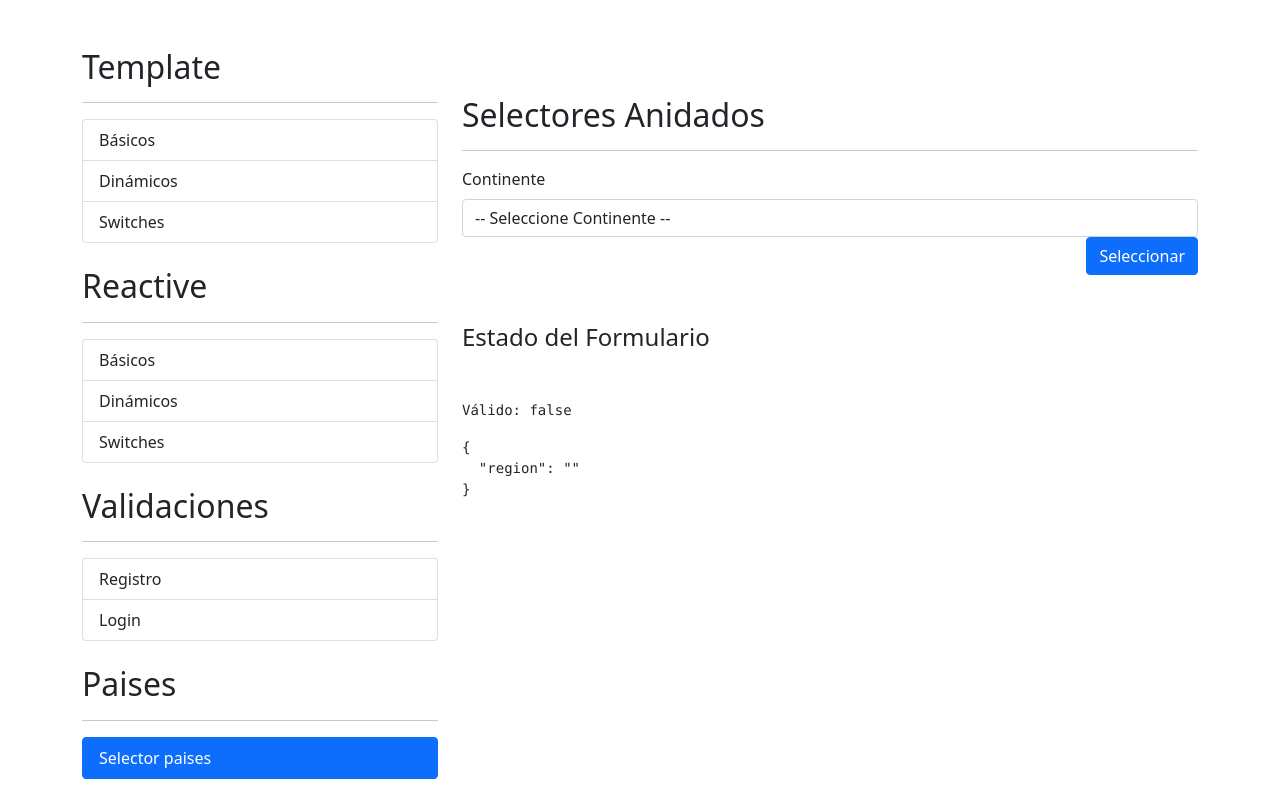
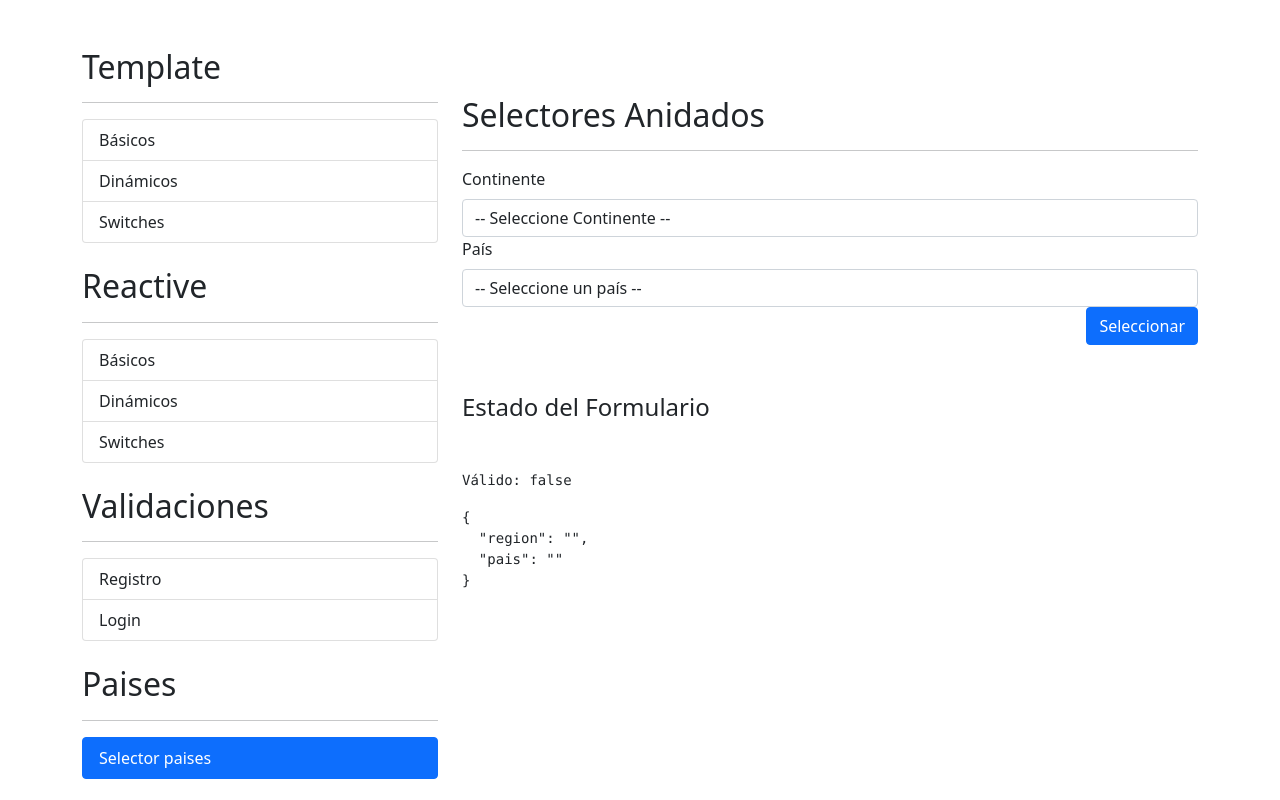
Before and after one commit to alexglzrys/angular-formularios, an Angular app: page /paises/selector in a window 1280 px wide. Built offline with nearby package versions, Linux system fonts and the light colour scheme.

Commit message:
segundo selector anidado

```diff
--- /dev/null
+++ b/src/app/paises/interfaces/pais-small.ts
@@ -0,0 +1,65 @@
+export interface PaisSmall {
+  name: Name;
+}
+
+interface Name {
+  common: string;
+  official: string;
+  nativeName: NativeName;
+}
+
+interface NativeName {
+  eng?: Eng;
+  mlt?: Eng;
+  swe?: Eng;
+  dan?: Eng;
+  fao?: Eng;
+  bos?: Eng;
+  hrv?: Eng;
+  srp?: Eng;
+  ces?: Eng;
+  slk?: Eng;
+  fra?: Eng;
+  gsw?: Eng;
+  ita?: Eng;
+  roh?: Eng;
+  lav?: Eng;
+  bul?: Eng;
+  ell?: Eng;
+  tur?: Eng;
+  deu?: Eng;
+  ltz?: Eng;
+  gle?: Eng;
+  nfr?: Eng;
+  est?: Eng;
+  nld?: Eng;
+  bar?: Eng;
+  lat?: Eng;
+  hun?: Eng;
+  sqi?: Eng;
+  bel?: Eng;
+  rus?: Eng;
+  mkd?: Eng;
+  nrf?: Eng;
+  nno?: Eng;
+  nob?: Eng;
+  smi?: Eng;
+  ukr?: Eng;
+  lit?: Eng;
+  glv?: Eng;
+  isl?: Eng;
+  fin?: Eng;
+  nor?: Eng;
+  ron?: Eng;
+  por?: Eng;
+  cat?: Eng;
+  slv?: Eng;
+  spa?: Eng;
+  cnr?: Eng;
+  pol?: Eng;
+}
+
+interface Eng {
+  official: string;
+  common: string;
+}
--- a/src/app/paises/pages/selector-page/selector-page.component.html
+++ b/src/app/paises/pages/selector-page/selector-page.component.html
@@ -7,7 +7,16 @@
       <label for="continente" class="form-label">Continente</label>
       <select id="continente" class="form-control" formControlName="region">
         <option value="" selected disabled>-- Seleccione Continente --</option>
-        <option *ngFor="let region of regiones" [value]="region | lowercase" >{{ region}}</option>
+        <option *ngFor="let region of regiones" [value]="region | lowercase" >{{ region }}</option>
+      </select>
+    </div>
+  </div>
+  <div class="row">
+    <div class="col">
+      <label for="continente" class="form-label">País</label>
+      <select id="continente" class="form-control" formControlName="pais">
+        <option value="" selected disabled>-- Seleccione un país --</option>
+        <option *ngFor="let pais of paises" [value]="pais.name.official | lowercase" >{{ pais.name.official }}</option>
       </select>
     </div>
   </div>
--- a/src/app/paises/pages/selector-page/selector-page.component.ts
+++ b/src/app/paises/pages/selector-page/selector-page.component.ts
@@ -1,5 +1,6 @@
 import { Component, OnInit } from '@angular/core';
 import { FormBuilder, FormGroup, Validators } from '@angular/forms';
+import { PaisSmall } from '../../interfaces/pais-small';
 import { PaisesService } from '../../services/paises/paises.service';
 
 @Component({
@@ -10,10 +11,12 @@ import { PaisesService } from '../../services/paises/paises.service';
 export class SelectorPageComponent implements OnInit {
 
   miFormulario: FormGroup = this.fb.group({
-    region: ['', Validators.required]
+    region: ['', Validators.required],
+    pais: ['', Validators.required]
   })
 
   regiones!: string[];
+  paises!: PaisSmall[];
 
   constructor(private fb: FormBuilder,
               private paisesServices: PaisesService) { }
@@ -21,7 +24,20 @@ export class SelectorPageComponent implements OnInit {
   ngOnInit(): void {
     // Obtener el listado de regiones (continentes)
     this.regiones = this.paisesServices.regiones;
+
+    // Escuchar cambios en el control select de regiones (subscripción al control de formulario reactivo)
+    this.miFormulario.get('region')?.valueChanges.subscribe(nuevaRegion => {
+      console.log(nuevaRegion)
+      // Solicitar el listado de paises relacionados con la región seleccionada
+      this.paisesServices.getPaisesPorRegion(nuevaRegion).subscribe(paises => {
+        this.paises = paises;
+        console.log(paises)
+      })
+    })
   }
+
+
+
 
   guardar() {
     this.miFormulario.value;
--- a/src/app/paises/services/paises/paises.service.ts
+++ b/src/app/paises/services/paises/paises.service.ts
@@ -1,6 +1,10 @@
 import { HttpClient } from '@angular/common/http';
 import { Injectable } from '@angular/core';
+import { Observable } from 'rxjs';
+import { environment } from 'src/environments/environment';
+import { PaisSmall } from '../../interfaces/pais-small';
 
+const API_URL = environment.url_paises
 @Injectable({
   providedIn: 'root'
 })
@@ -8,7 +12,7 @@ export class PaisesService {
 
 
   // Los objetos y arreglos se pasan por referencia, para prevenir modificaciones no deseadas, mejor declaramos en privado
-  private _regiones: string[] = ['Africa', 'Americas', 'Asia', 'Europa', 'Oceanía'];
+  private _regiones: string[] = ['Africa', 'Americas', 'Asia', 'Europe', 'Oceania'];
 
   // Retornar con un getter el contenido de mi arreglo, (desestructuración para pasar un nuevo arreglo)
   get regiones(): string[] {
@@ -16,4 +20,8 @@ export class PaisesService {
   }
 
   constructor(private http: HttpClient) { }
+
+  getPaisesPorRegion(region: string): Observable<PaisSmall[]> {
+    return this.http.get<PaisSmall[]>(`${API_URL}/region/${region}?fields=name`);
+  }
 }
--- a/src/environments/environment.ts
+++ b/src/environments/environment.ts
@@ -3,7 +3,8 @@
 // The list of file replacements can be found in `angular.json`.
 
 export const environment = {
-  production: false
+  production: false,
+  url_paises: 'https://restcountries.com/v3.1',
 };
 
 /*
```
